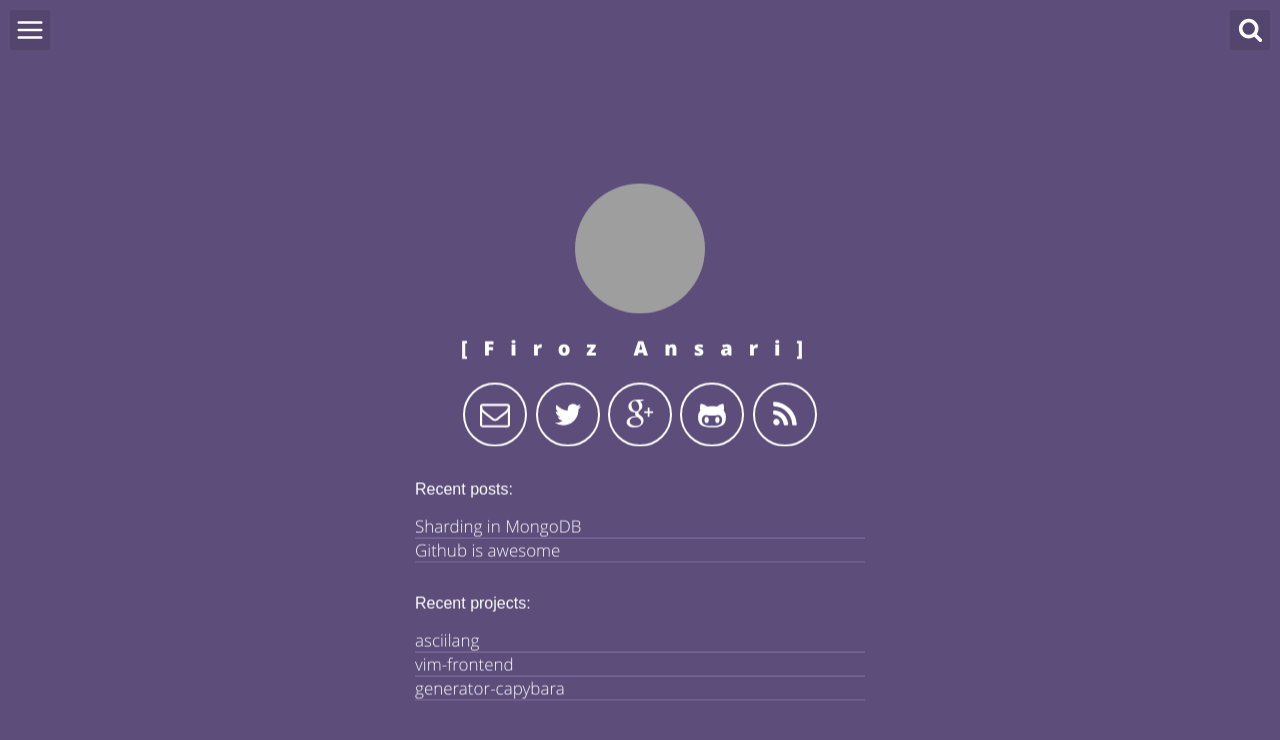
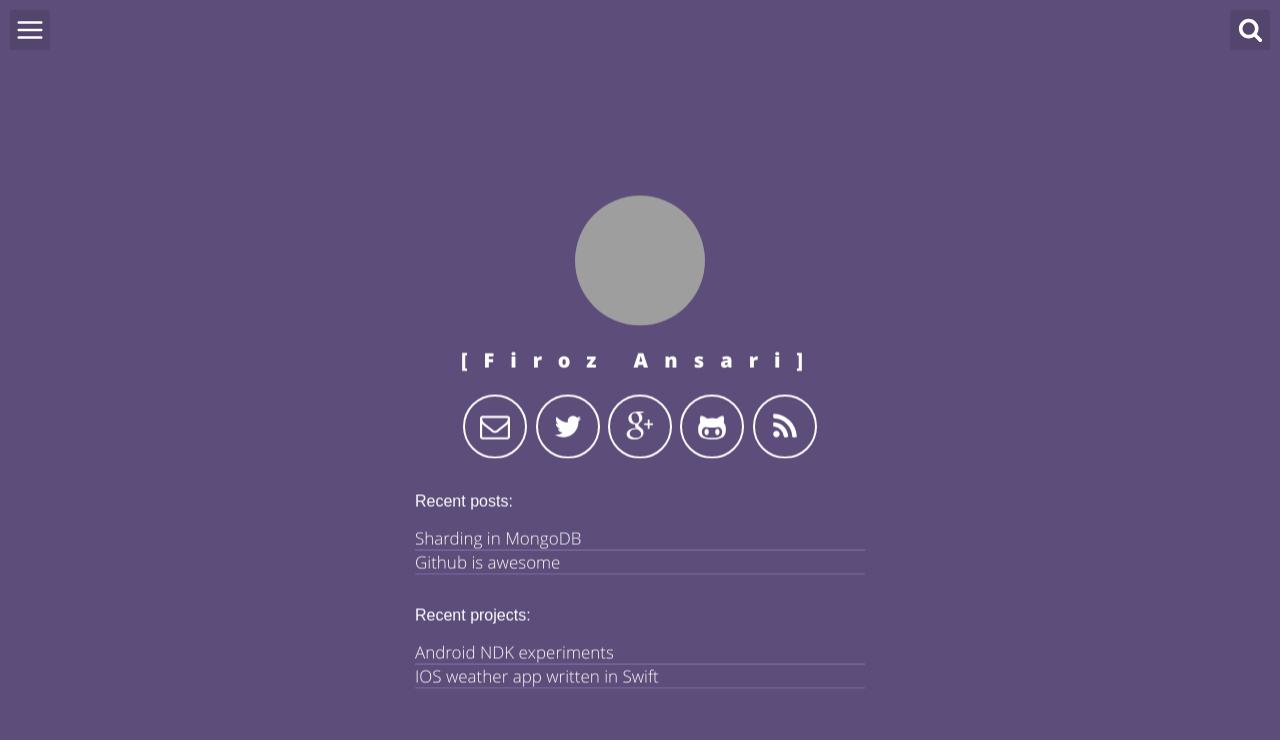
Before and after one commit to firozansar/firozansar.github.io, a Jekyll site: the page built from index.html, in a window 1280 px wide. Shown: the top 740 px of the page. Built offline with Jekyll 4.4.1, drawn with Linux system fonts in a browser that asks for light colours; grey boxes are pictures that could not be loaded.

Commit message:
changes in config

```diff
--- a/_config.yml
+++ b/_config.yml
@@ -2,7 +2,7 @@
 title: Lorem Ipsum - Web Developer
 description: "A blog about lorem ipsum ..."
 baseurl: "" # for test: remove string '/space-jekyll-templa' to ''
-url: "" # for test: remove string 'http://victorvoid.github.io' to '' but in production: 'https://yourusername.githu.io'
+url: "https:firozansar.github.io" # for test: remove string 'http://victorvoid.github.io' to '' but in production: 'https://yourusername.githu.io'
 # User settings
 username: Firoz Ansari
 user_title: Firoz Ansari - Mobile Dev
@@ -39,11 +39,10 @@ links:
     url: /about
 # projects in header index
 projects:
-  - name: asciilang
-    url: https://github.com/victorvoid/asciilang
-  - name: vim-frontend
-    url: https://github.com/victorvoid/vim-frontend
-  - name: generator-capybara
-    url: https://github.com/victorvoid/generator-capybara
+  - name: Android NDK experiments
+    url: https://github.com/firozansar/NDKExperments
+  - name: IOS weather app written in Swift
+    url: https://github.com/firozansar/WeatherApp
+
 # exclude my node related stuff
 exclude: ['package.json', 'src', 'node_modules']
```
